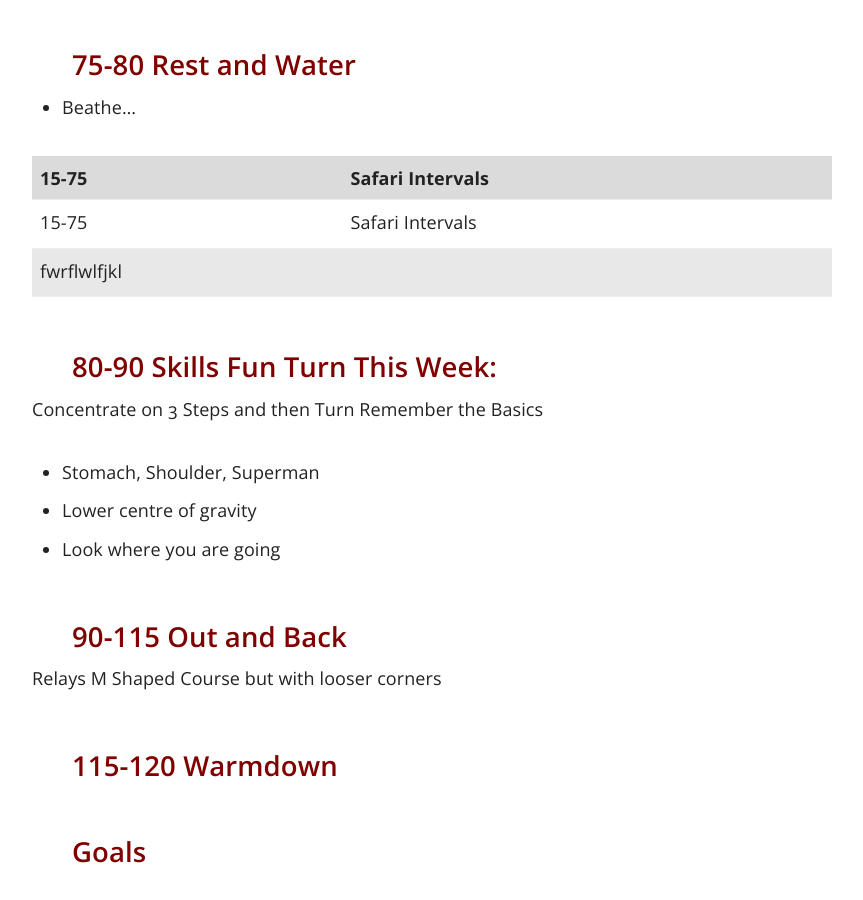
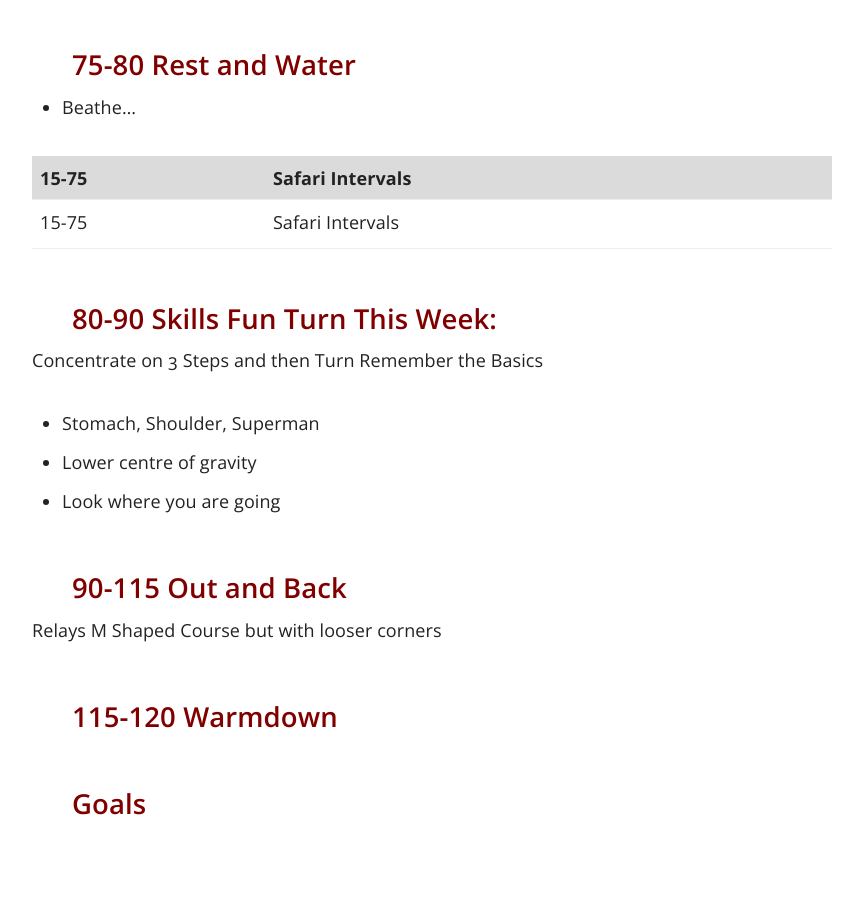
Before and after one commit to scotentSD/template_toolkit, a Jekyll site: the page built from _docs/Content/3-POD.md, in a window 1280 px wide and 900 px high, scrolled down 1076 px. Shown: the whole window, without its empty margins (358-1221 px from the left). Built offline with Jekyll 4.4.1, drawn with Linux system fonts in a browser that asks for light colours; after the commit the page ends 1927 px from its top, so only the background shows below that.

Commit message:
Update 3-POD.md

```diff
--- a/_docs/Content/3-POD.md
+++ b/_docs/Content/3-POD.md
@@ -46,8 +46,7 @@ h2 {
 
 | 15-75 | Safari Intervals |
 | ----------- | ----------- |
-| 15-75 | Safari Intervals
-fwrflwlfjkl  |
+| 15-75 | Safari Intervals  |
 
 ## 80-90 	Skills 	Fun Turn This Week:
 Concentrate on 3 Steps and then Turn
```
